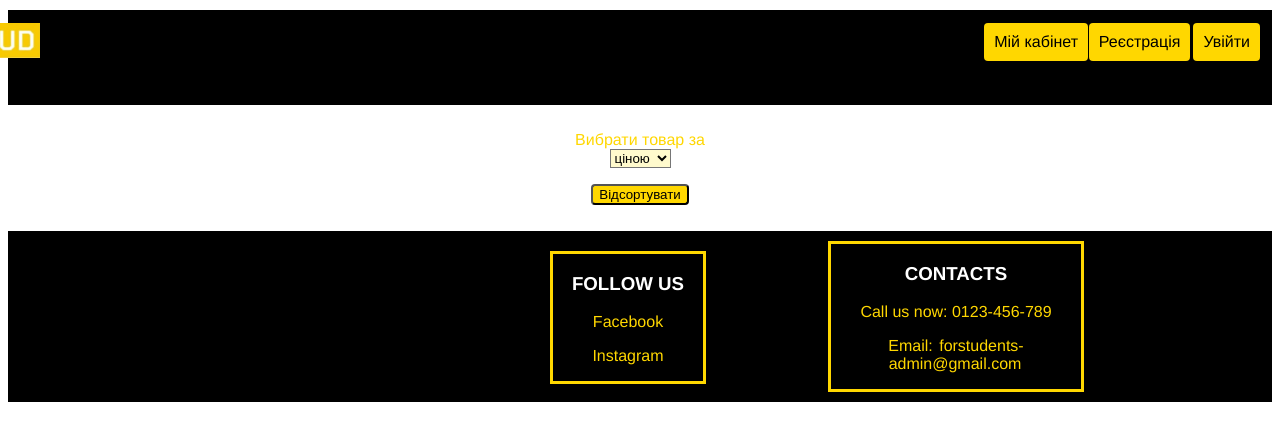
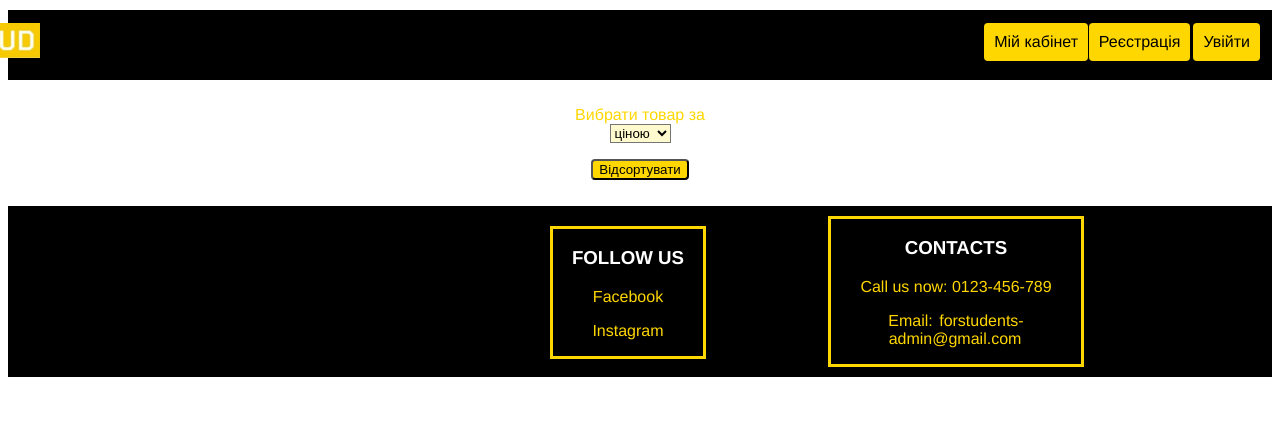
Before and after one commit to IhorBakaisa/4Stud, a Vue app: page / in a window 1280 px wide. Shown: the top 440 px of the page. Built offline with nearby package versions, Linux system fonts and the light colour scheme.

Commit message:
Add files via upload

```diff
--- a/src/App.vue
+++ b/src/App.vue
@@ -92,7 +92,7 @@ export default {
   margin-right: 20px;
 }
 .header {
-  padding-bottom: 2%;
+  padding-bottom: 0%;
   padding-top: 1%;
 }
 a {
```
